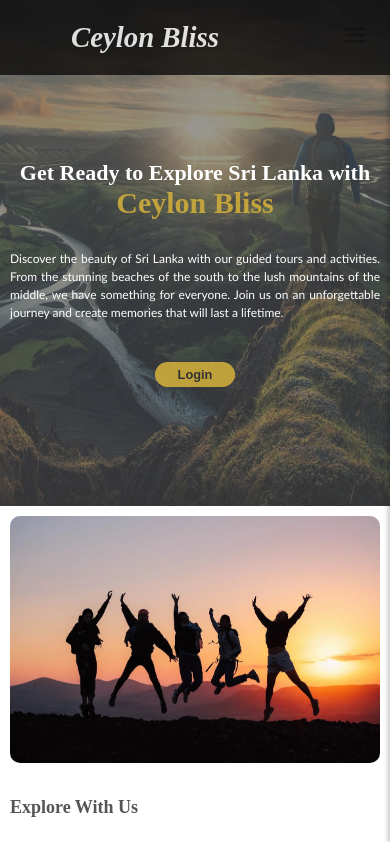
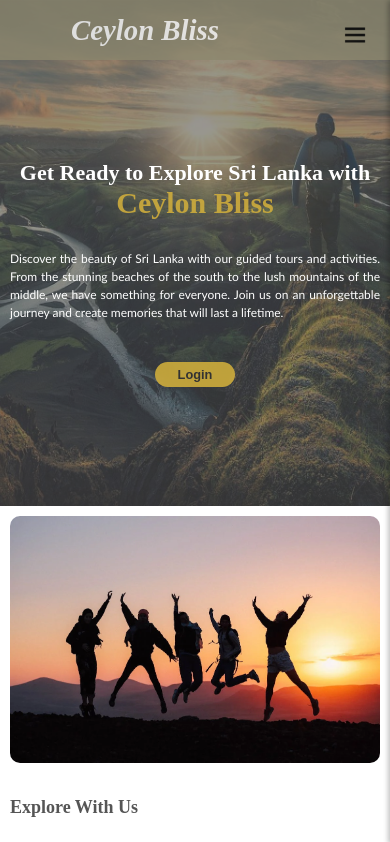
Before and after one commit to Sarasii22/GUI-Travel-Destination-Guide-new, a React (Vite) app in the folder frontend/: page / in a window 390 px wide. Shown: the top 842 px of the page. Built offline with nearby package versions, Linux system fonts and the light colour scheme.

Commit message:
mernstack

```diff
--- a/frontend/src/Components/Navbar/Navbar.css
+++ b/frontend/src/Components/Navbar/Navbar.css
@@ -66,8 +66,18 @@
 }
 
 @media (max-width: 1000px) {
+.nav{
+  background-color: rgb(141, 136, 111);
+}
+
+.nav:hover{
+  transition: transform 0.5s ease-in-out, right 0.5s ease-in-out;
+  height: 60px;
+}
+
   .navigation {
     padding: 15px 0;
+
   }
 
   .navigation ul {
@@ -95,6 +105,7 @@
     font-weight: 600;
     font-size: 20px;
   }
+
 
   .menu-icon {
     display: block;
```
Also changed, not shown: frontend/src/Components/Tourcards/Tourcards.jsx (added, +13 -0 lines), frontend/src/Pages/TourDetails/TourDetails.css (added), frontend/src/Pages/TourDetails/TourDetails.jsx (added), frontend/src/router/Router.js (added), frontend/src/shared/SearchBar.jsx (added).
